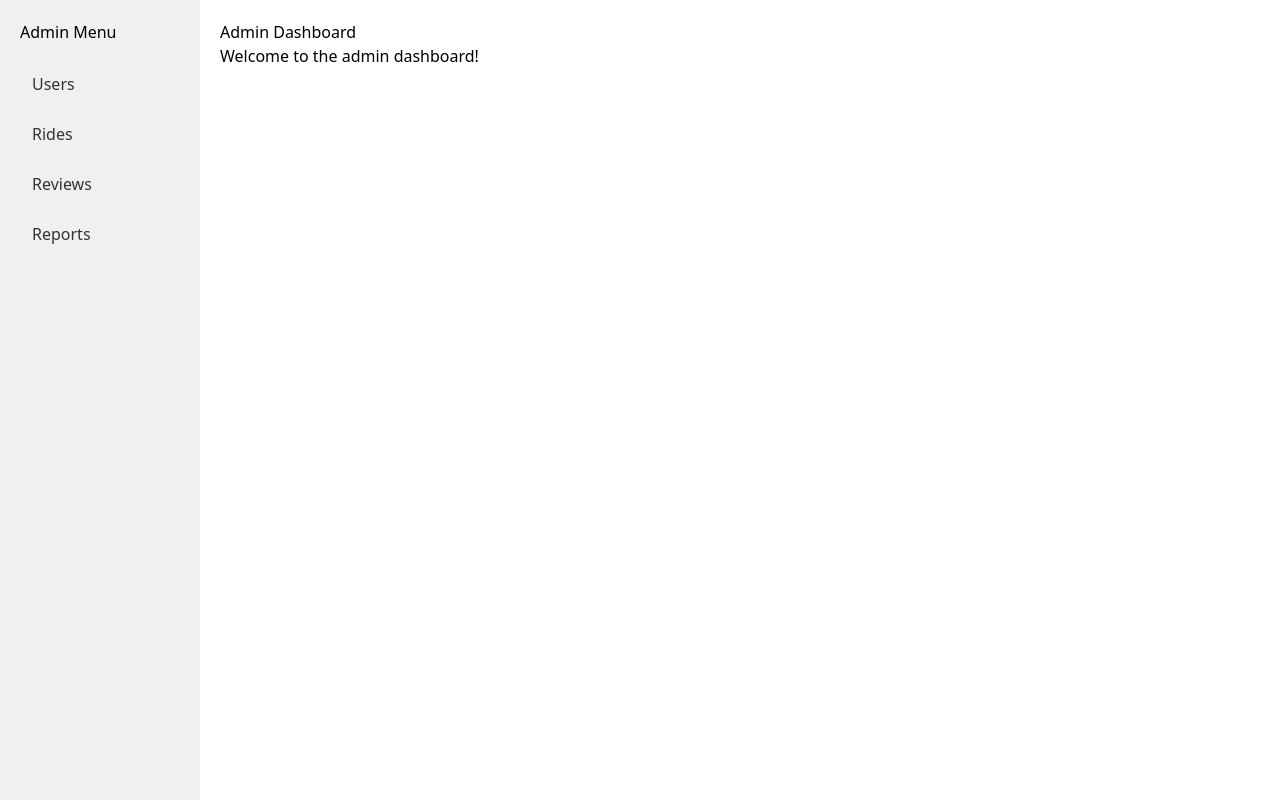
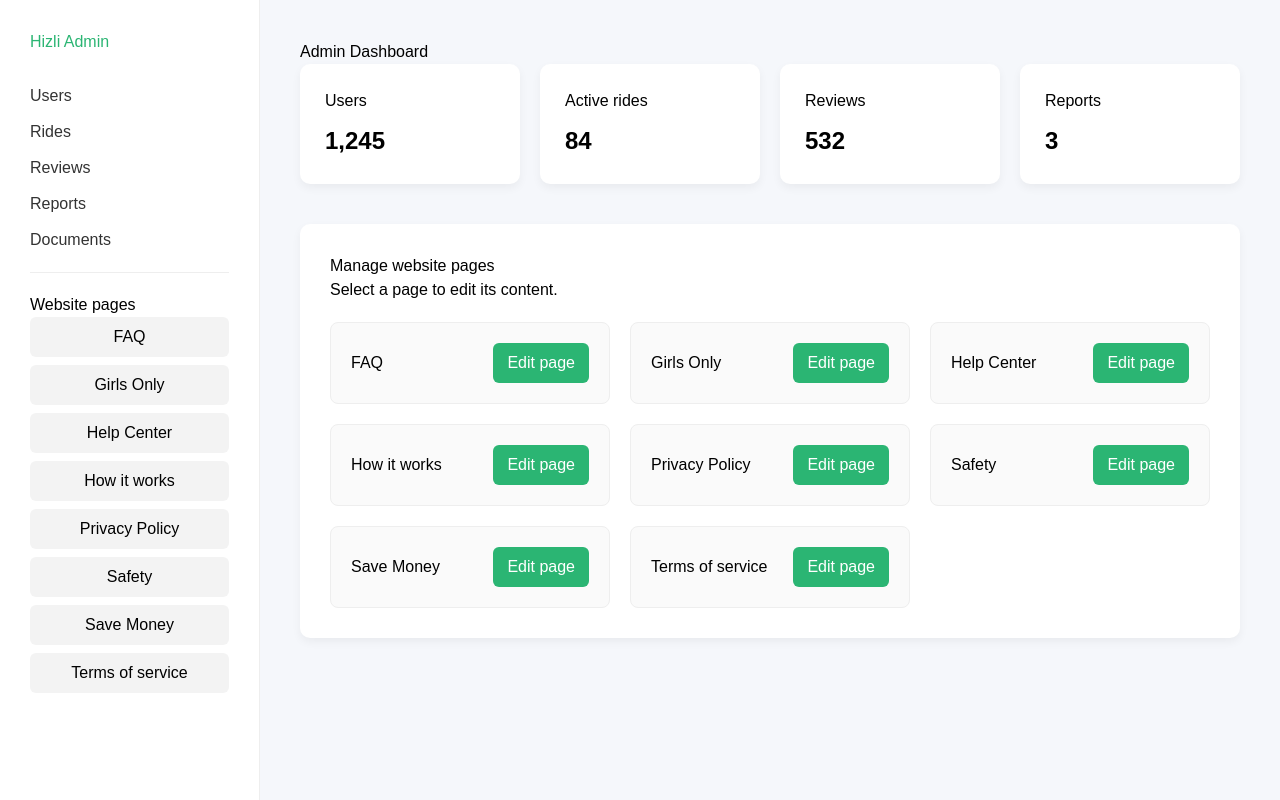
Before and after one commit to Jwengit/afrorcq, a SvelteKit app: page /admin in a window 1280 px wide. Built offline with nearby package versions, Linux system fonts and the light colour scheme.

Commit message:
Amélioration du design, page admin

```diff
--- a/src/routes/admin/+page.svelte
+++ b/src/routes/admin/+page.svelte
@@ -1,73 +1,214 @@
 <script>
-    const navLinks = [
-        { label: 'Users' },
-        { label: 'Rides' },
-        { label: 'Reviews' },
-        { label: 'Reports' },
+let pages = [
+"FAQ",
+"Girls Only",
+"Help Center",
+"How it works",
+"Privacy Policy",
+"Safety",
+"Save Money",
+"Terms of service"
 ];
 </script>
 
-<div class="admin-layout">
+<div class="dashboard">
+
 <aside class="sidebar">
-        <h2>Admin Menu</h2>
+<h2>Hizli Admin</h2>
+
 <nav>
-            <ul>
-                {#each navLinks as link}
-                    <li>
-                        <a href="#">{link.label}</a>
-                    </li>
+<a>Users</a>
+<a>Rides</a>
+<a>Reviews</a>
+<a>Reports</a>
+<a>Documents</a>
+</nav>
+
+<div class="divider"></div>
+
+<h3>Website pages</h3>
+
+{#each pages as page}
+<button class="page-btn">{page}</button>
 {/each}
-            </ul>
-        </nav>
+
 </aside>
 
-    <main class="main-content">
+<main class="main">
+
 <h1>Admin Dashboard</h1>
-        <p>Welcome to the admin dashboard!</p>
+
+<div class="stats">
+
+<div class="card">
+<h3>Users</h3>
+<p>1,245</p>
+</div>
+
+<div class="card">
+<h3>Active rides</h3>
+<p>84</p>
+</div>
+
+<div class="card">
+<h3>Reviews</h3>
+<p>532</p>
+</div>
+
+<div class="card">
+<h3>Reports</h3>
+<p>3</p>
+</div>
+
+</div>
+
+<section class="content">
+
+<h2>Manage website pages</h2>
+
+<p>Select a page to edit its content.</p>
+
+<div class="pages">
+
+{#each pages as page}
+
+<div class="page-card">
+<h3>{page}</h3>
+<button>Edit page</button>
+</div>
+
+{/each}
+
+</div>
+
+</section>
+
 </main>
+
 </div>
 
 <style>
-    .admin-layout {
-        display: flex;
-        height: 100vh;
+
+.dashboard{
+display:flex;
+height:100vh;
+font-family:Arial;
+background:#f5f7fb;
 }
 
-    .sidebar {
-        width: 200px;
-        background-color: #f0f0f0;
-        padding: 20px;
+.sidebar{
+width:260px;
+background:white;
+padding:30px;
+border-right:1px solid #eee;
 }
 
-    .sidebar h2 {
-        margin-top: 0;
-        margin-bottom: 20px;
+.sidebar h2{
+margin-bottom:30px;
+color:#2BB573;
 }
 
-    .sidebar nav ul {
-        list-style: none;
-        padding: 0;
+.sidebar nav{
+display:flex;
+flex-direction:column;
+gap:12px;
+margin-bottom:20px;
 }
 
-    .sidebar nav li {
-        margin-bottom: 10px;
+.sidebar nav a{
+cursor:pointer;
+color:#333;
+font-weight:500;
 }
 
-    .sidebar nav a {
-        display: block;
-        padding: 8px 12px;
-        text-decoration: none;
-        color: #333;
-        border-radius: 4px;
+.sidebar nav a:hover{
+color:#2BB573;
 }
 
-    .sidebar nav a:hover {
-        background-color: #ddd;
+.divider{
+height:1px;
+background:#eee;
+margin:20px 0;
 }
 
-    .main-content {
-        flex: 1;
-        padding: 20px;
-        background-color: #fff;
+.page-btn{
+width:100%;
+padding:8px;
+border:none;
+background:#f3f3f3;
+margin-bottom:8px;
+cursor:pointer;
+border-radius:6px;
 }
+
+.page-btn:hover{
+background:#2BB573;
+color:white;
+}
+
+.main{
+flex:1;
+padding:40px;
+}
+
+.stats{
+display:grid;
+grid-template-columns:repeat(4,1fr);
+gap:20px;
+margin-bottom:40px;
+}
+
+.card{
+background:white;
+padding:25px;
+border-radius:10px;
+box-shadow:0 4px 10px rgba(0,0,0,0.05);
+}
+
+.card h3{
+margin-bottom:10px;
+}
+
+.card p{
+font-size:24px;
+font-weight:bold;
+}
+
+.content{
+background:white;
+padding:30px;
+border-radius:10px;
+box-shadow:0 4px 10px rgba(0,0,0,0.05);
+}
+
+.pages{
+display:grid;
+grid-template-columns:repeat(3,1fr);
+gap:20px;
+margin-top:20px;
+}
+
+.page-card{
+background:#fafafa;
+padding:20px;
+border-radius:8px;
+border:1px solid #eee;
+display:flex;
+justify-content:space-between;
+align-items:center;
+}
+
+.page-card button{
+background:#2BB573;
+border:none;
+color:white;
+padding:8px 14px;
+border-radius:6px;
+cursor:pointer;
+}
+
+.page-card button:hover{
+opacity:0.9;
+}
+
 </style>
```
Lines whose indentation alone changed are shown as unchanged.
